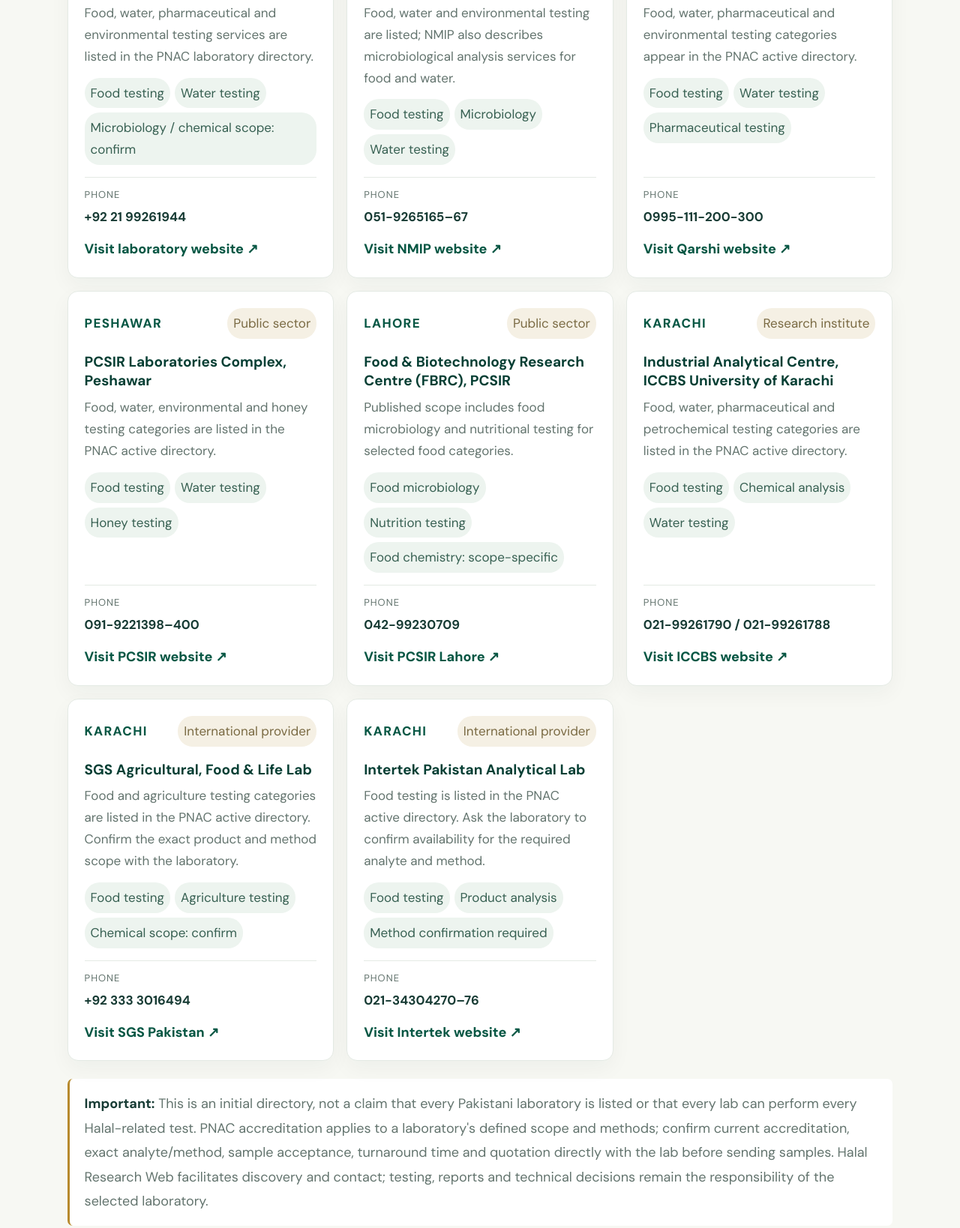
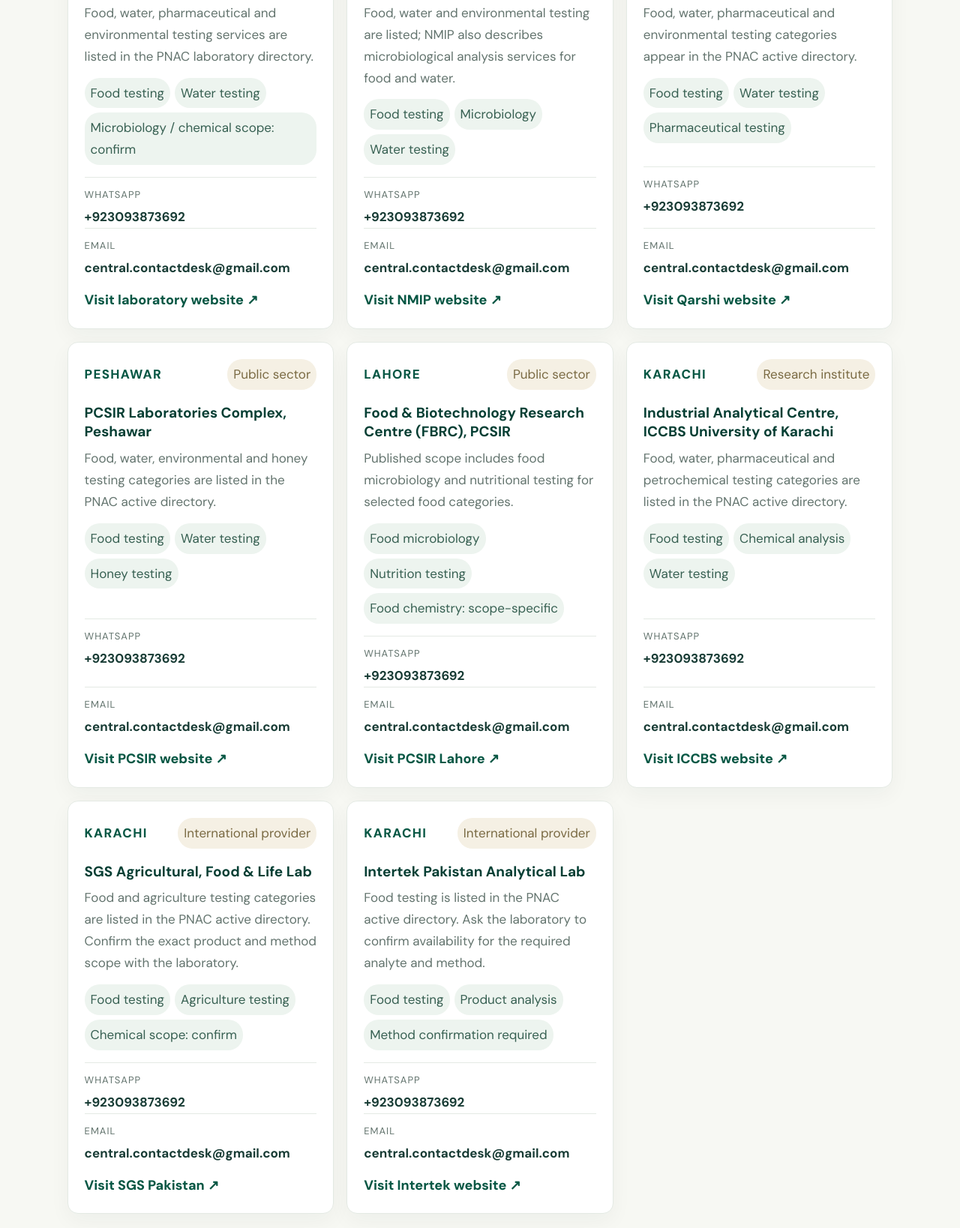
Before and after one commit to infoirihub/iri, a plain HTML site: page index.html in a window 1280 px wide. Shown: the part 4093-5731 px from the top of the page at 75% size. Drawn offline with nearby package versions, Linux system fonts and the light colour scheme.

Commit message:
Show Halal Research Web WhatsApp and email on lab cards, update sitemap dates

```diff
--- a/index.html
+++ b/index.html
@@ -81,14 +81,14 @@
   <div class="lab-results-meta"><span id="lab-result-count" aria-live="polite">Showing listed laboratories</span><a href="https://pnac.gov.pk/Accredited-Cabs-serve/Testing-and-Calibration-Laboratories/Active" target="_blank" rel="noopener">Check PNAC active laboratory directory ↗</a></div>
   <p class="lab-note"><strong>Featured laboratories:</strong> the 8 cards below are a featured selection. The full list of 24 laboratories is available in the <a href="#contact">inquiry form below</a>, where you can choose your preferred laboratory.</p>
   <div class="lab-grid" id="lab-grid">
-    <article class="lab-card" data-city="karachi" data-tests="food microbiology chemical water"><div class="lab-card-top"><span class="lab-city">KARACHI</span><span class="lab-type">Public sector</span></div><h3>PCSIR Laboratories Complex, Karachi</h3><p>Food, water, pharmaceutical and environmental testing services are listed in the PNAC laboratory directory.</p><div class="lab-tags"><span>Food testing</span><span>Water testing</span><span>Microbiology / chemical scope: confirm</span></div><div class="lab-contact"><small>PHONE</small><b>+92 21 99261944</b></div><a class="lab-link" href="https://pcsir-khi.gov.pk/" target="_blank" rel="noopener">Visit laboratory website ↗</a></article>
-    <article class="lab-card" data-city="islamabad" data-tests="food microbiology chemical water"><div class="lab-card-top"><span class="lab-city">ISLAMABAD</span><span class="lab-type">Public sector</span></div><h3>National Metrology Institute of Pakistan (NMIP)</h3><p>Food, water and environmental testing are listed; NMIP also describes microbiological analysis services for food and water.</p><div class="lab-tags"><span>Food testing</span><span>Microbiology</span><span>Water testing</span></div><div class="lab-contact"><small>PHONE</small><b>051-9265165–67</b></div><a class="lab-link" href="https://nmip.gov.pk/" target="_blank" rel="noopener">Visit NMIP website ↗</a></article>
-    <article class="lab-card" data-city="haripur" data-tests="food chemical water"><div class="lab-card-top"><span class="lab-city">HARIPUR</span><span class="lab-type">Private sector</span></div><h3>Qarshi Research International (Pvt.) Ltd.</h3><p>Food, water, pharmaceutical and environmental testing categories appear in the PNAC active directory.</p><div class="lab-tags"><span>Food testing</span><span>Water testing</span><span>Pharmaceutical testing</span></div><div class="lab-contact"><small>PHONE</small><b>0995-111-200-300</b></div><a class="lab-link" href="https://qarshi.com/" target="_blank" rel="noopener">Visit Qarshi website ↗</a></article>
-    <article class="lab-card" data-city="peshawar" data-tests="food microbiology water"><div class="lab-card-top"><span class="lab-city">PESHAWAR</span><span class="lab-type">Public sector</span></div><h3>PCSIR Laboratories Complex, Peshawar</h3><p>Food, water, environmental and honey testing categories are listed in the PNAC active directory.</p><div class="lab-tags"><span>Food testing</span><span>Water testing</span><span>Honey testing</span></div><div class="lab-contact"><small>PHONE</small><b>091-9221398–400</b></div><a class="lab-link" href="https://www.pcsir.gov.pk/" target="_blank" rel="noopener">Visit PCSIR website ↗</a></article>
-    <article class="lab-card" data-city="lahore" data-tests="food microbiology chemical"><div class="lab-card-top"><span class="lab-city">LAHORE</span><span class="lab-type">Public sector</span></div><h3>Food & Biotechnology Research Centre (FBRC), PCSIR</h3><p>Published scope includes food microbiology and nutritional testing for selected food categories.</p><div class="lab-tags"><span>Food microbiology</span><span>Nutrition testing</span><span>Food chemistry: scope-specific</span></div><div class="lab-contact"><small>PHONE</small><b>042-99230709</b></div><a class="lab-link" href="https://www.pcsir-lhr.gov.pk/" target="_blank" rel="noopener">Visit PCSIR Lahore ↗</a></article>
-    <article class="lab-card" data-city="karachi" data-tests="food chemical water"><div class="lab-card-top"><span class="lab-city">KARACHI</span><span class="lab-type">Research institute</span></div><h3>Industrial Analytical Centre, ICCBS University of Karachi</h3><p>Food, water, pharmaceutical and petrochemical testing categories are listed in the PNAC active directory.</p><div class="lab-tags"><span>Food testing</span><span>Chemical analysis</span><span>Water testing</span></div><div class="lab-contact"><small>PHONE</small><b>021-99261790 / 021-99261788</b></div><a class="lab-link" href="https://www.iccs.edu/" target="_blank" rel="noopener">Visit ICCBS website ↗</a></article>
-    <article class="lab-card" data-city="karachi" data-tests="food chemical agriculture"><div class="lab-card-top"><span class="lab-city">KARACHI</span><span class="lab-type">International provider</span></div><h3>SGS Agricultural, Food & Life Lab</h3><p>Food and agriculture testing categories are listed in the PNAC active directory. Confirm the exact product and method scope with the laboratory.</p><div class="lab-tags"><span>Food testing</span><span>Agriculture testing</span><span>Chemical scope: confirm</span></div><div class="lab-contact"><small>PHONE</small><b>+92 333 3016494</b></div><a class="lab-link" href="https://www.sgs.com/en-pk" target="_blank" rel="noopener">Visit SGS Pakistan ↗</a></article>
-    <article class="lab-card" data-city="karachi" data-tests="food chemical"><div class="lab-card-top"><span class="lab-city">KARACHI</span><span class="lab-type">International provider</span></div><h3>Intertek Pakistan Analytical Lab</h3><p>Food testing is listed in the PNAC active directory. Ask the laboratory to confirm availability for the required analyte and method.</p><div class="lab-tags"><span>Food testing</span><span>Product analysis</span><span>Method confirmation required</span></div><div class="lab-contact"><small>PHONE</small><b>021-34304270–76</b></div><a class="lab-link" href="https://www.intertek.com/" target="_blank" rel="noopener">Visit Intertek website ↗</a></article>
+    <article class="lab-card" data-city="karachi" data-tests="food microbiology chemical water"><div class="lab-card-top"><span class="lab-city">KARACHI</span><span class="lab-type">Public sector</span></div><h3>PCSIR Laboratories Complex, Karachi</h3><p>Food, water, pharmaceutical and environmental testing services are listed in the PNAC laboratory directory.</p><div class="lab-tags"><span>Food testing</span><span>Water testing</span><span>Microbiology / chemical scope: confirm</span></div><div class="lab-contact"><small>WHATSAPP</small><b><a href="https://wa.me/923093873692" style="color:inherit;text-decoration:none">+923093873692</a></b></div><div class="lab-contact"><small>EMAIL</small><b><a href="mailto:central.contactdesk@gmail.com" style="color:inherit;text-decoration:none;overflow-wrap:anywhere">central.contactdesk@gmail.com</a></b></div><a class="lab-link" href="https://pcsir-khi.gov.pk/" target="_blank" rel="noopener">Visit laboratory website ↗</a></article>
+    <article class="lab-card" data-city="islamabad" data-tests="food microbiology chemical water"><div class="lab-card-top"><span class="lab-city">ISLAMABAD</span><span class="lab-type">Public sector</span></div><h3>National Metrology Institute of Pakistan (NMIP)</h3><p>Food, water and environmental testing are listed; NMIP also describes microbiological analysis services for food and water.</p><div class="lab-tags"><span>Food testing</span><span>Microbiology</span><span>Water testing</span></div><div class="lab-contact"><small>WHATSAPP</small><b><a href="https://wa.me/923093873692" style="color:inherit;text-decoration:none">+923093873692</a></b></div><div class="lab-contact"><small>EMAIL</small><b><a href="mailto:central.contactdesk@gmail.com" style="color:inherit;text-decoration:none;overflow-wrap:anywhere">central.contactdesk@gmail.com</a></b></div><a class="lab-link" href="https://nmip.gov.pk/" target="_blank" rel="noopener">Visit NMIP website ↗</a></article>
+    <article class="lab-card" data-city="haripur" data-tests="food chemical water"><div class="lab-card-top"><span class="lab-city">HARIPUR</span><span class="lab-type">Private sector</span></div><h3>Qarshi Research International (Pvt.) Ltd.</h3><p>Food, water, pharmaceutical and environmental testing categories appear in the PNAC active directory.</p><div class="lab-tags"><span>Food testing</span><span>Water testing</span><span>Pharmaceutical testing</span></div><div class="lab-contact"><small>WHATSAPP</small><b><a href="https://wa.me/923093873692" style="color:inherit;text-decoration:none">+923093873692</a></b></div><div class="lab-contact"><small>EMAIL</small><b><a href="mailto:central.contactdesk@gmail.com" style="color:inherit;text-decoration:none;overflow-wrap:anywhere">central.contactdesk@gmail.com</a></b></div><a class="lab-link" href="https://qarshi.com/" target="_blank" rel="noopener">Visit Qarshi website ↗</a></article>
+    <article class="lab-card" data-city="peshawar" data-tests="food microbiology water"><div class="lab-card-top"><span class="lab-city">PESHAWAR</span><span class="lab-type">Public sector</span></div><h3>PCSIR Laboratories Complex, Peshawar</h3><p>Food, water, environmental and honey testing categories are listed in the PNAC active directory.</p><div class="lab-tags"><span>Food testing</span><span>Water testing</span><span>Honey testing</span></div><div class="lab-contact"><small>WHATSAPP</small><b><a href="https://wa.me/923093873692" style="color:inherit;text-decoration:none">+923093873692</a></b></div><div class="lab-contact"><small>EMAIL</small><b><a href="mailto:central.contactdesk@gmail.com" style="color:inherit;text-decoration:none;overflow-wrap:anywhere">central.contactdesk@gmail.com</a></b></div><a class="lab-link" href="https://www.pcsir.gov.pk/" target="_blank" rel="noopener">Visit PCSIR website ↗</a></article>
+    <article class="lab-card" data-city="lahore" data-tests="food microbiology chemical"><div class="lab-card-top"><span class="lab-city">LAHORE</span><span class="lab-type">Public sector</span></div><h3>Food & Biotechnology Research Centre (FBRC), PCSIR</h3><p>Published scope includes food microbiology and nutritional testing for selected food categories.</p><div class="lab-tags"><span>Food microbiology</span><span>Nutrition testing</span><span>Food chemistry: scope-specific</span></div><div class="lab-contact"><small>WHATSAPP</small><b><a href="https://wa.me/923093873692" style="color:inherit;text-decoration:none">+923093873692</a></b></div><div class="lab-contact"><small>EMAIL</small><b><a href="mailto:central.contactdesk@gmail.com" style="color:inherit;text-decoration:none;overflow-wrap:anywhere">central.contactdesk@gmail.com</a></b></div><a class="lab-link" href="https://www.pcsir-lhr.gov.pk/" target="_blank" rel="noopener">Visit PCSIR Lahore ↗</a></article>
+    <article class="lab-card" data-city="karachi" data-tests="food chemical water"><div class="lab-card-top"><span class="lab-city">KARACHI</span><span class="lab-type">Research institute</span></div><h3>Industrial Analytical Centre, ICCBS University of Karachi</h3><p>Food, water, pharmaceutical and petrochemical testing categories are listed in the PNAC active directory.</p><div class="lab-tags"><span>Food testing</span><span>Chemical analysis</span><span>Water testing</span></div><div class="lab-contact"><small>WHATSAPP</small><b><a href="https://wa.me/923093873692" style="color:inherit;text-decoration:none">+923093873692</a></b></div><div class="lab-contact"><small>EMAIL</small><b><a href="mailto:central.contactdesk@gmail.com" style="color:inherit;text-decoration:none;overflow-wrap:anywhere">central.contactdesk@gmail.com</a></b></div><a class="lab-link" href="https://www.iccs.edu/" target="_blank" rel="noopener">Visit ICCBS website ↗</a></article>
+    <article class="lab-card" data-city="karachi" data-tests="food chemical agriculture"><div class="lab-card-top"><span class="lab-city">KARACHI</span><span class="lab-type">International provider</span></div><h3>SGS Agricultural, Food & Life Lab</h3><p>Food and agriculture testing categories are listed in the PNAC active directory. Confirm the exact product and method scope with the laboratory.</p><div class="lab-tags"><span>Food testing</span><span>Agriculture testing</span><span>Chemical scope: confirm</span></div><div class="lab-contact"><small>WHATSAPP</small><b><a href="https://wa.me/923093873692" style="color:inherit;text-decoration:none">+923093873692</a></b></div><div class="lab-contact"><small>EMAIL</small><b><a href="mailto:central.contactdesk@gmail.com" style="color:inherit;text-decoration:none;overflow-wrap:anywhere">central.contactdesk@gmail.com</a></b></div><a class="lab-link" href="https://www.sgs.com/en-pk" target="_blank" rel="noopener">Visit SGS Pakistan ↗</a></article>
+    <article class="lab-card" data-city="karachi" data-tests="food chemical"><div class="lab-card-top"><span class="lab-city">KARACHI</span><span class="lab-type">International provider</span></div><h3>Intertek Pakistan Analytical Lab</h3><p>Food testing is listed in the PNAC active directory. Ask the laboratory to confirm availability for the required analyte and method.</p><div class="lab-tags"><span>Food testing</span><span>Product analysis</span><span>Method confirmation required</span></div><div class="lab-contact"><small>WHATSAPP</small><b><a href="https://wa.me/923093873692" style="color:inherit;text-decoration:none">+923093873692</a></b></div><div class="lab-contact"><small>EMAIL</small><b><a href="mailto:central.contactdesk@gmail.com" style="color:inherit;text-decoration:none;overflow-wrap:anywhere">central.contactdesk@gmail.com</a></b></div><a class="lab-link" href="https://www.intertek.com/" target="_blank" rel="noopener">Visit Intertek website ↗</a></article>
   </div>
   <div class="lab-empty" id="lab-empty" hidden>No listed laboratory matches these filters. Try another city or testing area, or send us your testing requirement.</div>
   <div class="lab-note"><strong>Important:</strong> This is an initial directory, not a claim that every Pakistani laboratory is listed or that every lab can perform every Halal-related test. PNAC accreditation applies to a laboratory's defined scope and methods; confirm current accreditation, exact analyte/method, sample acceptance, turnaround time and quotation directly with the lab before sending samples. Halal Research Web facilitates discovery and contact; testing, reports and technical decisions remain the responsibility of the selected laboratory.</div>
```
Also changed, not shown: sitemap.xml (+8 -8 lines).
